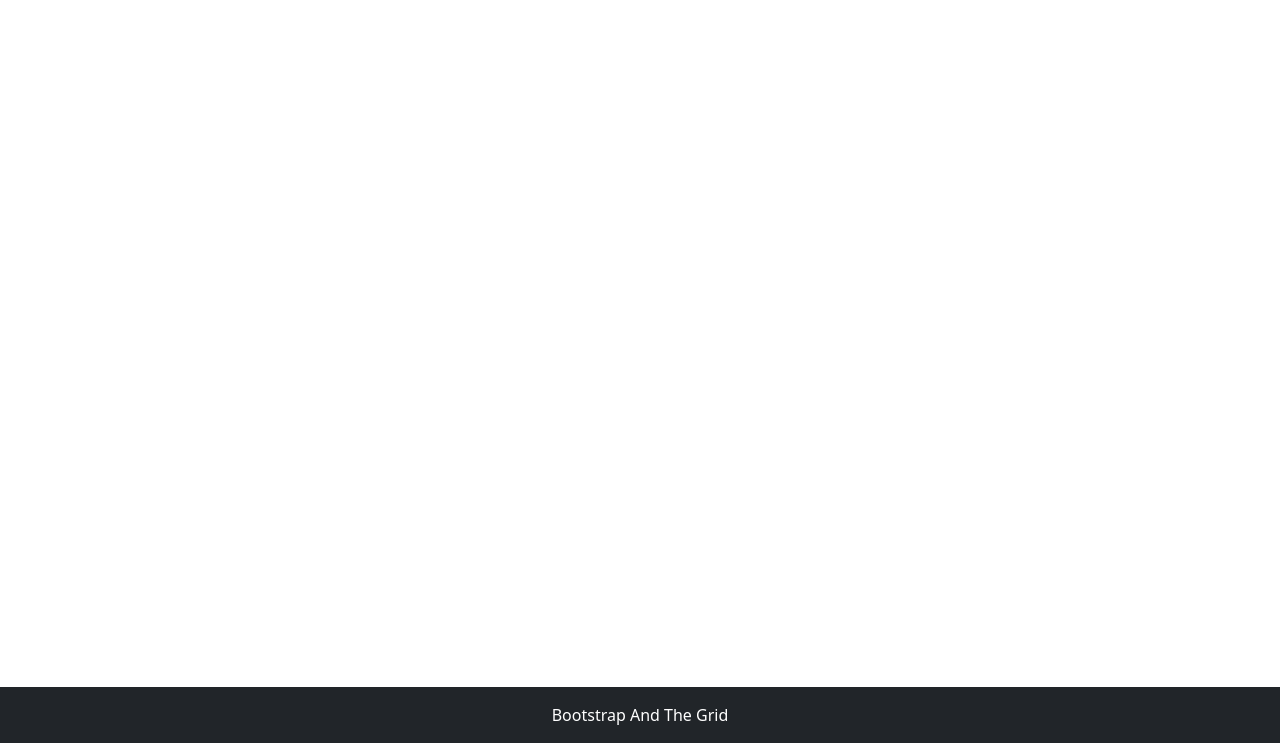
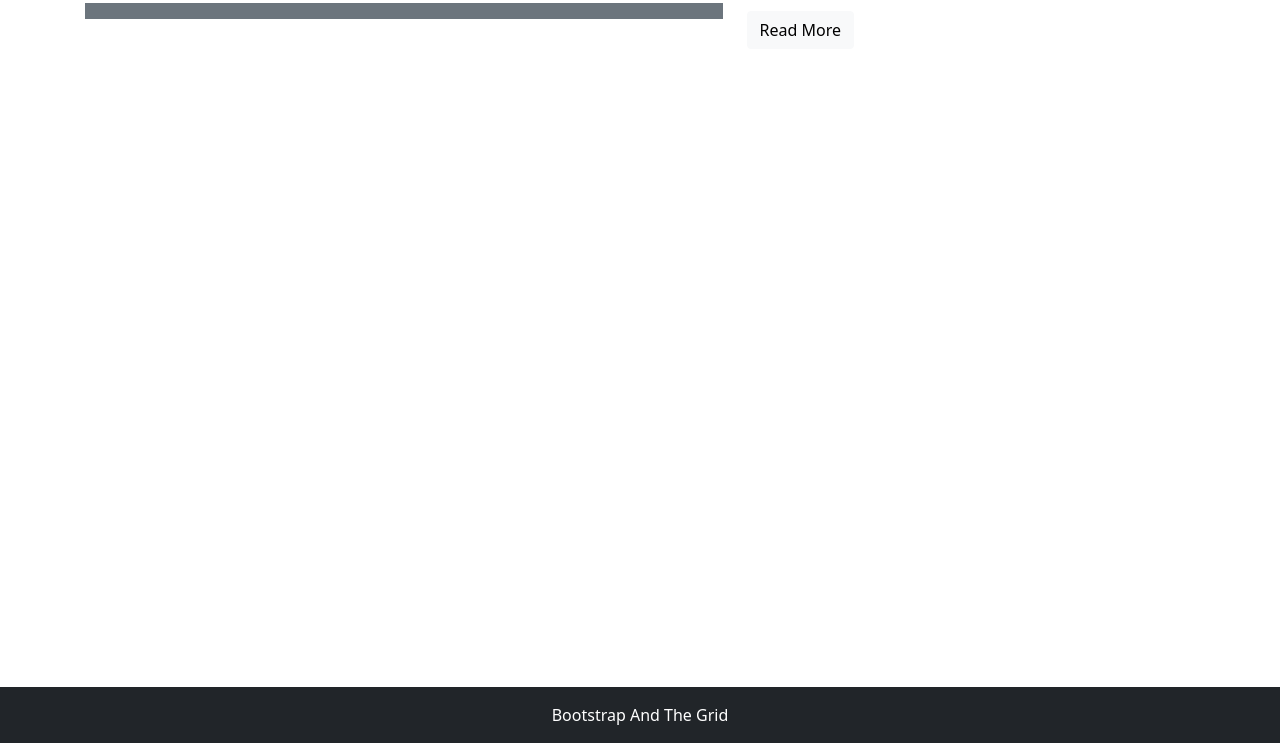
Before and after one commit to SimonvdFliert/BootstrapAndGrids, a plain HTML site: page Grid3.html in a window 1280 px wide. Shown: the part 57-800 px from the top of the page. Drawn offline with nearby package versions, Linux system fonts and the light colour scheme.

Commit message:
working on grid3

```diff
--- a/Grid3.html
+++ b/Grid3.html
@@ -62,9 +62,30 @@
 </nav>
 
     <main class="flex-shrink-0">
-       <div class="container">
+       <div class="container h-100 minHeight">
+           <div class="row">
+               <div class="col-7">
+                   <!--Left Column-->
+                   <div>
+                        <div class="bg-secondary text-light p-2"></div>
+                   </div>
+               </div>
+               <div class="col-5 h-100">
+                    <!--Right Column-->
+                    <!-- Right Top column-->
+                    <div class="bg-dark text-light h-50"></div>
+                    <!--Right bottom column-->
+                    <div class="bg-dark text-light h-50 mt-2">
 
-        </div>
+                    </div>
+
+                    <!--Button-->
+                    <div>
+                        <button class="btn btn-light" type="button">Read More</button>
+                    </div>
+               </div>
+           </div>
+       </div>
     </main>
     <footer class="footer mt-auto py-3 bg-dark">
         <div class="container-fluid text-center">
```
